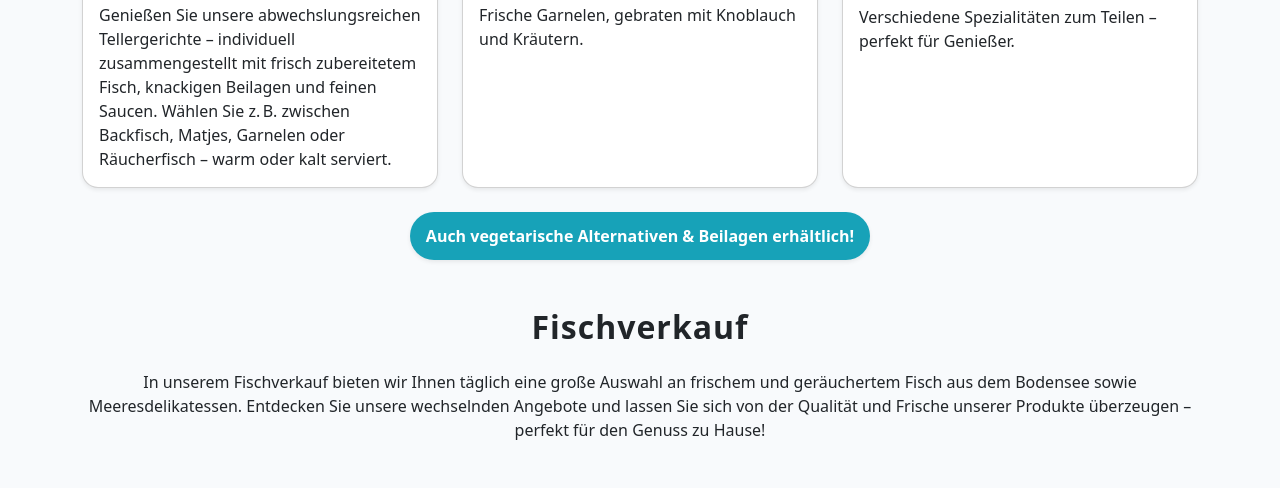
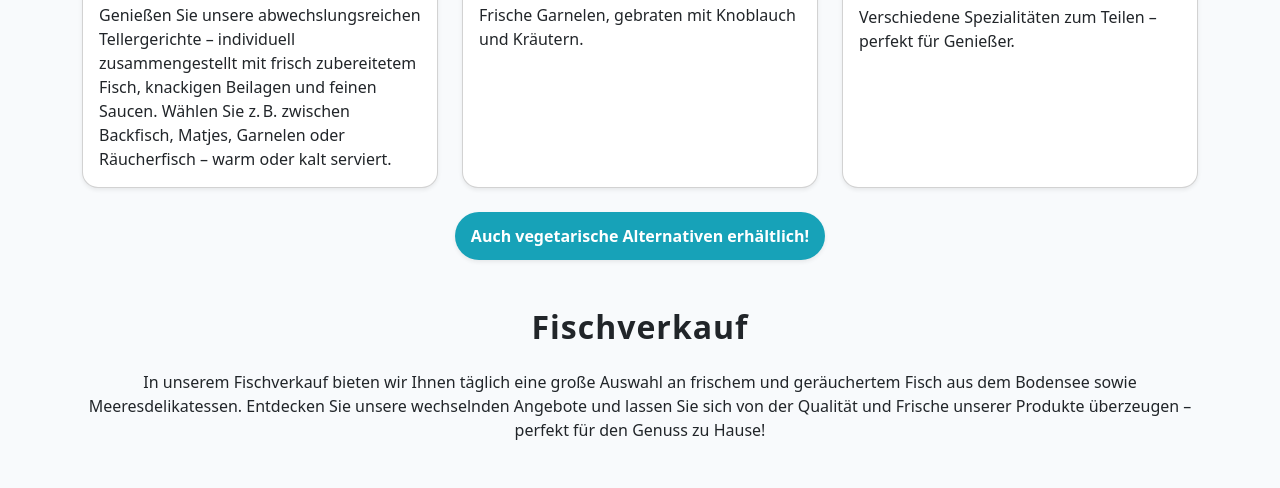
Before and after one commit to MetehanKilin/Fischaus, a website: page bootstrap-dummy-project/src/index.html in a window 1280 px wide. Shown: the part 1886-2374 px from the top of the page. Drawn offline with nearby package versions, Linux system fonts and the light colour scheme.

Commit message:
quik fix

```diff
--- a/bootstrap-dummy-project/src/index.html
+++ b/bootstrap-dummy-project/src/index.html
@@ -291,8 +291,7 @@
             </div>
         </div>
         <div class="text-center mb-5">
-            <span class="badge badge-info p-3 rounded-pill shadow-sm">Auch vegetarische Alternativen & Beilagen
-                erhältlich!</span>
+            <span class="badge badge-info p-3 rounded-pill shadow-sm">Auch vegetarische Alternativen erhältlich!</span>
         </div>
 
         <!-- Fischverkauf -->
```
